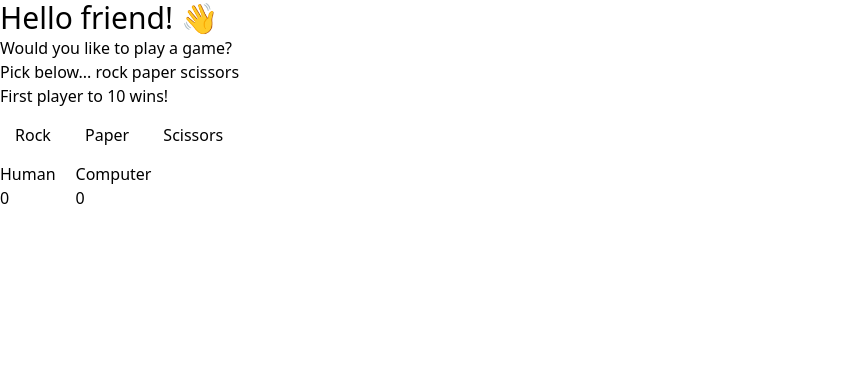
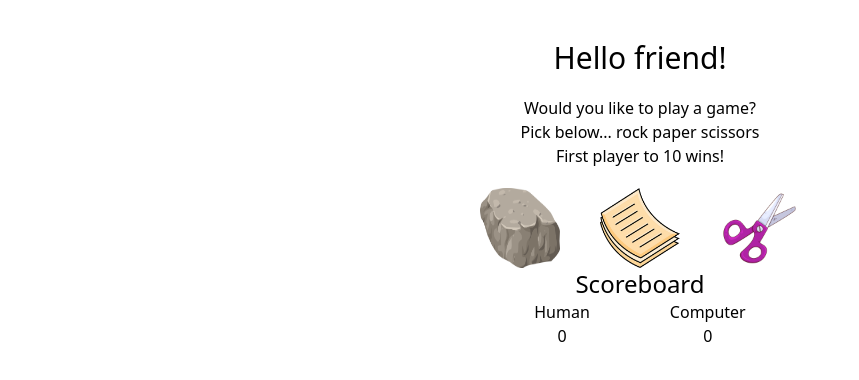
Before and after one commit to ghostinit/TheOdinProject, a plain HTML site: page 003-Rock-Paper-Scissors/index.html in a window 1280 px wide. Shown: the whole page, without its empty margins (0-859 px from the left). Drawn offline with nearby package versions, Linux system fonts and the light colour scheme.

Commit message:
Added images, contined formatting
Replaced vanilla buttons with fun clip art.  Continuing to 'beautify' page with centering and basic formatting

```diff
--- a/003-Rock-Paper-Scissors/index.html
+++ b/003-Rock-Paper-Scissors/index.html
@@ -10,26 +10,38 @@
 </head>
 
 <body class="bg-white dark:bg-gray-900 text-black dark:text-white">
+
     <div class="flex-col">
-        <h1 class="text-3xl">Hello friend! 👋</h1>
+        <h1 class="mt-10 text-center text-3xl font-medium">Hello friend!</h1>
+        <div class="flex-col text-center p-5">
             <p>Would you like to play a game?</p>
             <p>Pick below... rock paper scissors</p>
             <p>First player to 10 wins!</p>
-        <div class="playerChoices" style="display: inline">
-            <button class="buttonRock" style="margin: 10px; padding: 5px;">Rock</button>
-            <button class="buttonPaper" style="margin: 10px; padding: 5px;">Paper</button>
-            <button class="buttonScissors" style="margin: 10px; padding: 5px;">Scissors</button>
+        </div>
+        <div class="playerChoices flex justify-center gap-10">
+            <button class="buttonRock">
+                <img src="images/rock.jpg" alt="Rock" class="w-20 h-20">
+            </button>
+            <button class="buttonPaper">
+                <img src="images/paper.png" alt="Paper" class="w-20 h-20">
+            </button>
+            <button class="buttonScissors">
+                <img src="images/scissors.png" alt="Scissors" class="w-20 h-20">
+            </button>
         </div>
         <p class="computerChoiceText"></p>
         <p class="outcome"></p>
-        <div class="scores" style="display: flex; gap: 20px">
-            <div class="playerScore">
+        <div class="scores flex-col">
+            <h3 class="text-center text-2xl">Scoreboard</h3>
+            <div class="flex justify-center gap-20">
+                <div class="playerScore text-center">
                     <p>Human</p>
                     <p class="playerScoreText">0</p>
                 </div>
-            <div class="computerScore">
+                <div class="computerScore text-center">
                     <p>Computer</p>
                     <p class="computerScoreText">0</p>
+                </div>
             </div>
         </div>
 
@@ -39,6 +51,8 @@
             <button class="resetButton" style="margin: 10px; padding: 5px;">Go Again!</button>
         </div>
 
+
+
     </div>
     <!-- Link to external script -->
 
```
Also changed, not shown: 003-Rock-Paper-Scissors/images/paper.png (added), 003-Rock-Paper-Scissors/images/rock.jpg (added), 003-Rock-Paper-Scissors/images/scissors.png (added). Lines whose indentation alone changed are shown as unchanged.
